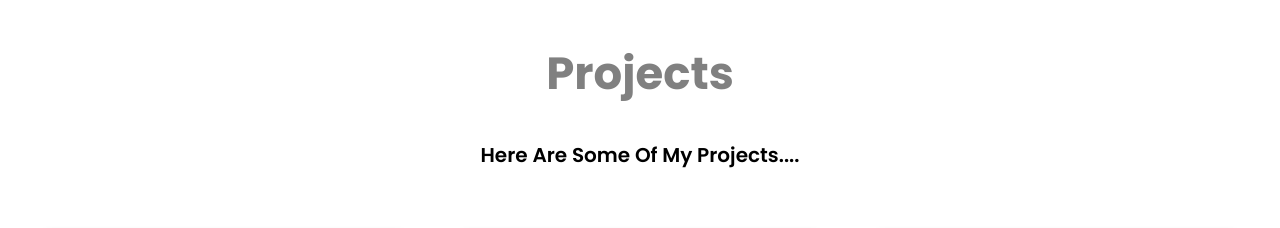
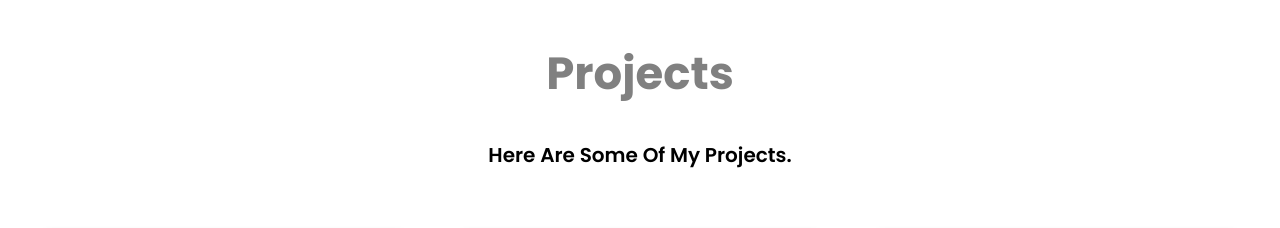
Before and after one commit to MohdManas/My-Portfolio-main, a React (Create React App) app: page / in a window 1280 px wide. Shown: the part 3260-3488 px from the top of the page. Built offline with nearby package versions, Linux system fonts and the light colour scheme; a web font is replaced by a local one.

Commit message:
Another commit

```diff
--- a/src/Components/Projects/Projects.js
+++ b/src/Components/Projects/Projects.js
@@ -8,7 +8,7 @@ const Projects = () => {
   return (
     <div className="projects" id='projects'>
         <h1>Projects</h1>
-        <p>Here are some of my projects....</p>
+        <p>Here are some of my projects.</p>
 
         <div className="projects-container">
           {projects.map((val)=>(
```
